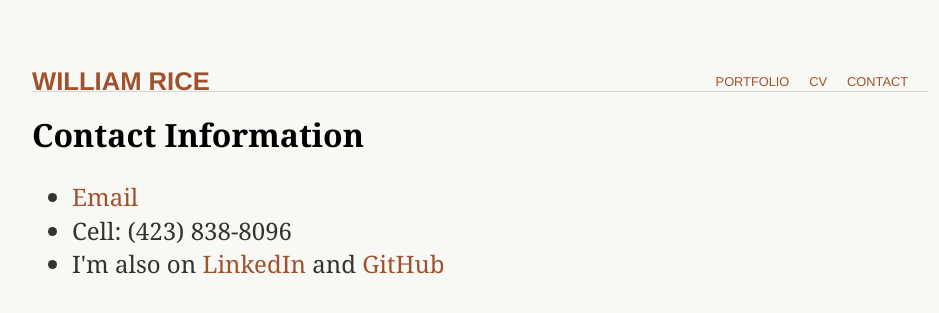
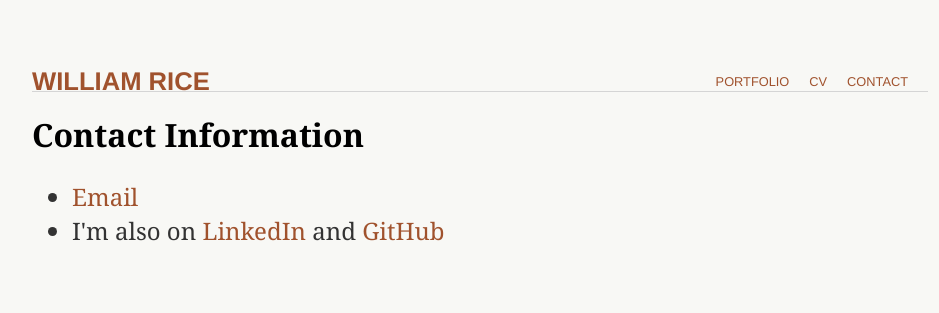
Before and after one commit to william-rice/william-rice.github.io, a Jekyll site: the page built from contact/index.html, in a window 1280 px wide. Shown: the top 313 px of the page, without its empty margins (160-1099 px from the left). Built offline with Jekyll 4.4.1, drawn with Linux system fonts in a browser that asks for light colours.

Commit message:
Drop cell from contact page

```diff
--- a/contact/index.html
+++ b/contact/index.html
@@ -8,7 +8,7 @@ title: Contact
 
 			<ul class="contacts">
 				<li><a href="mailto:warice96@gmail.com">Email</a></li>
-				<li> Cell: (423) 838-8096</li>
+				<!-- <li> Cell: (423) 838-8096</li> -->
 				<li>I'm also on <a href="https://www.linkedin.com/in/warice96/">LinkedIn</a> and <a href="https://github.com/william-rice">GitHub</a></li>
 				</ul>
 		</div>
```
